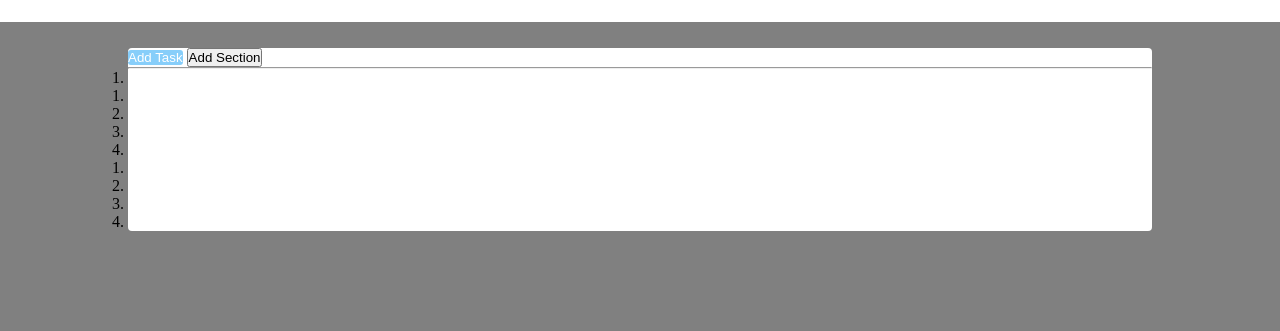
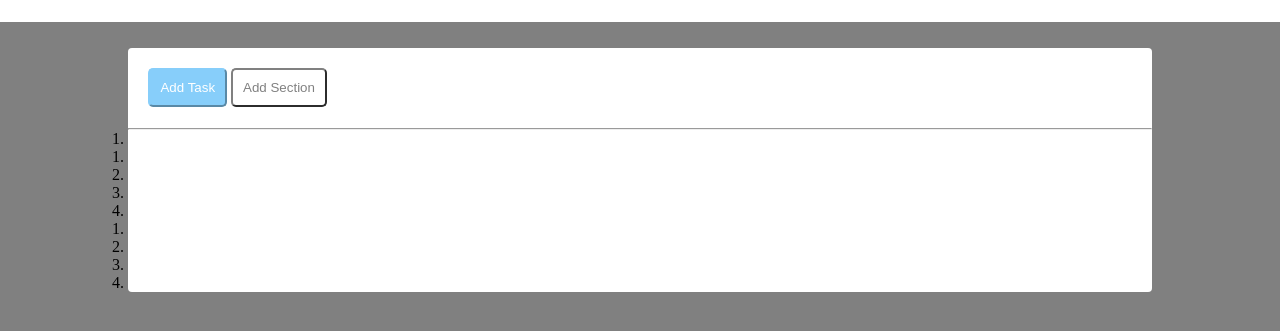
Before and after one commit to ElperdonXV/html-css-toboolist, a plain HTML site: page index.html in a window 1280 px wide. Shown: the part 83-414 px from the top of the page. Drawn offline with Linux system fonts and the light colour scheme.

Commit message:
button fix

```diff
--- a/css/style.css
+++ b/css/style.css
@@ -42,13 +42,22 @@ main{
     border-radius: 4px;
 }
 
-.b-blue{
-background-color: lightskyblue;
-color: white;
-border-radius: 3px;
-border-style: hidden;
+nav{
+    padding: 2%;
 }
 
-b-grey{
+.b-blue{
+    padding: 10px;
+    background-color: lightskyblue;
+    color: white;
+    border-radius: 5px;
+    border-color: lightskyblue;
+}
 
+.b-grey{
+    padding: 10px;
+    background-color: white;
+    color:grey;
+    border-radius: 5px;
+    border-color: grey;
 }
```
